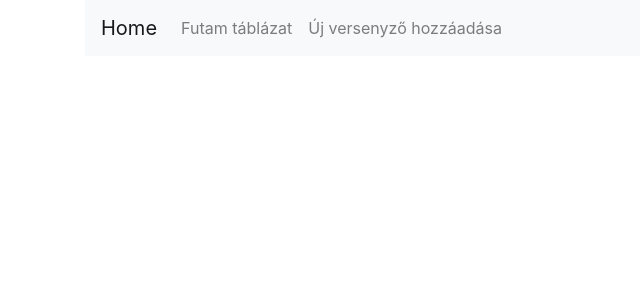
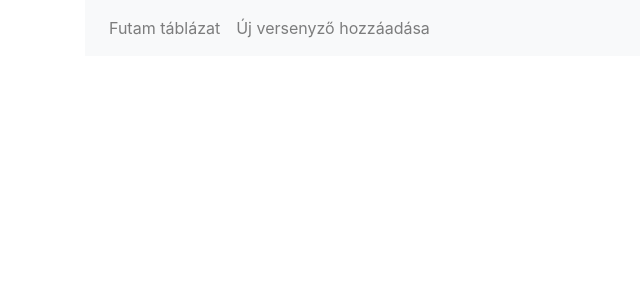
Before and after one commit to Juhi0326/angular-for-spring-boot-web-service, an Angular app in the folder AngularWithWebService-ui/: page / in a window 1280 px wide. Shown: the top 300 px of the page, without its empty margins (0-640 px from the left). Built offline with nearby package versions, Linux system fonts and the light colour scheme.

Commit message:
delete home page link

```diff
--- a/AngularWithWebService-ui/src/app/components/nav-bar/nav-bar.component.html
+++ b/AngularWithWebService-ui/src/app/components/nav-bar/nav-bar.component.html
@@ -1,5 +1,5 @@
 <nav class="navbar navbar-expand-lg navbar-light bg-light">
-  <a class="navbar-brand" href="#">Home</a>
+
   <button class="navbar-toggler" type="button" data-toggle="collapse" data-target="#navbarNavDropdown" aria-controls="navbarNavDropdown" aria-expanded="false" aria-label="Toggle navigation">
     <span class="navbar-toggler-icon"></span>
   </button>
```
